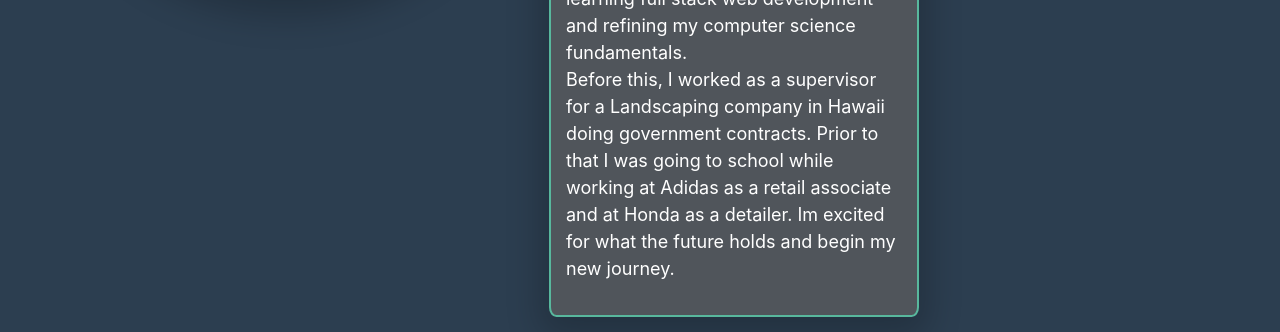
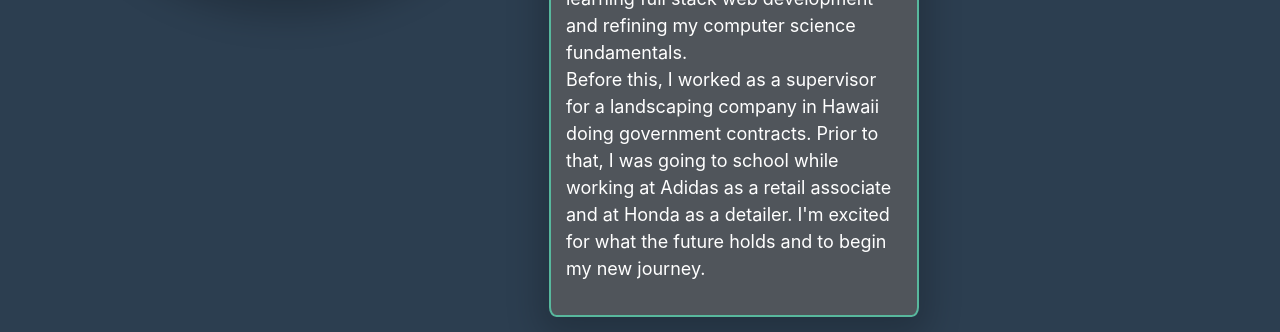
Before and after one commit to BuddhaTheChef/portfolio, a website with bundled scripts: page index.html in a window 1280 px wide. Shown: the part 2448-2780 px from the top of the page. Built offline with nearby package versions, Linux system fonts and the light colour scheme; files whose address does not match are found by name.

Commit message:
Edit profile

```diff
--- a/index.html
+++ b/index.html
@@ -152,7 +152,7 @@
             <p class="med" style="margin-bottom: 0px;">Throughout the years I've found coding to be fun, challenging, and the one thing I enjoyed learning about. I recently completed an immersive web development program at DevMountain,
 learning full stack web development and refining my computer science fundamentals. </p>
 
-            <p class="med"> Before this, I worked as a supervisor for a Landscaping company in Hawaii doing government contracts. Prior to that I was going to school while working at Adidas as a retail associate and at Honda as a detailer. Im excited for what the future holds and begin my new journey.</p>
+            <p class="med"> Before this, I worked as a supervisor for a landscaping company in Hawaii doing government contracts. Prior to that, I was going to school while working at Adidas as a retail associate and at Honda as a detailer. I'm excited for what the future holds and to begin my new journey.</p>
           </div>
 
 
```
